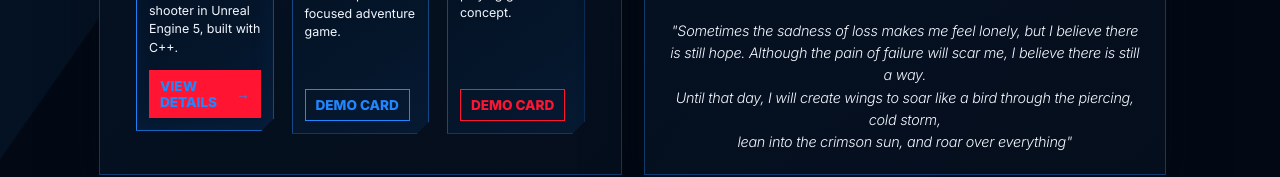
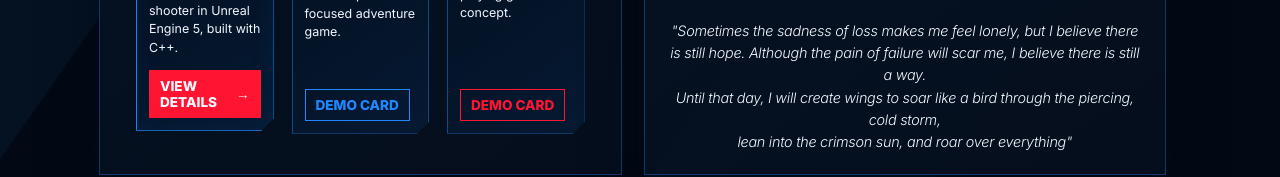
Before and after one commit to thavon91/web-portfolio, a React (Vite) app: page / in a window 1280 px wide. In both pictures the pointer is over the link 204 px from the left and 938 px from the top of the page. Shown: the part 842-1019 px from the top of the page. Built offline with nearby package versions, Linux system fonts and the light colour scheme.

Commit message:
Set project button text white on hover
Co-authored-by: Copilot <223556219+Copilot@users.noreply.github.com>

```diff
--- a/src/App.css
+++ b/src/App.css
@@ -587,6 +587,12 @@ body::before{content:'';position:fixed;inset:0;pointer-events:none;z-index:-1;op
 .menu .home-project-link:hover {
   background: #ff1531;
   color: #f3f7ff !important;
+  -webkit-text-fill-color: #f3f7ff !important;
+}
+
+.menu .home-project-link:hover span {
+  color: #f3f7ff !important;
+  -webkit-text-fill-color: #f3f7ff !important;
 }
 
 .menu .home-project-card[data-category="adventure"] .home-project-link:hover {
```
